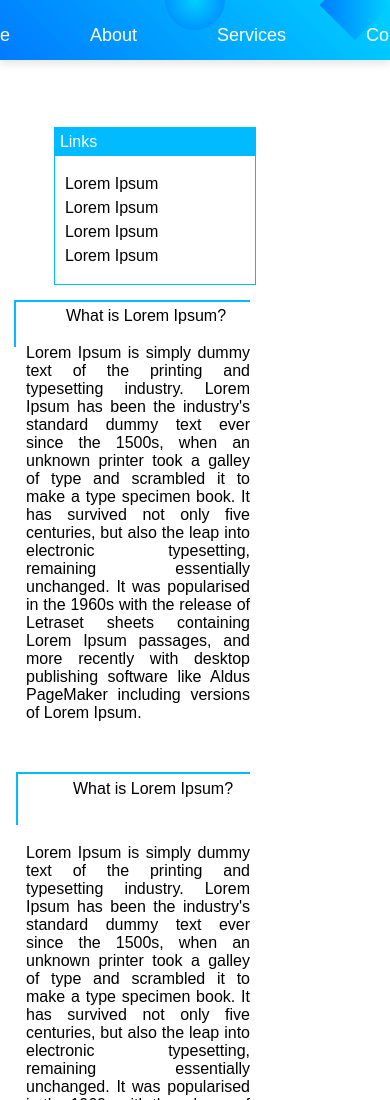
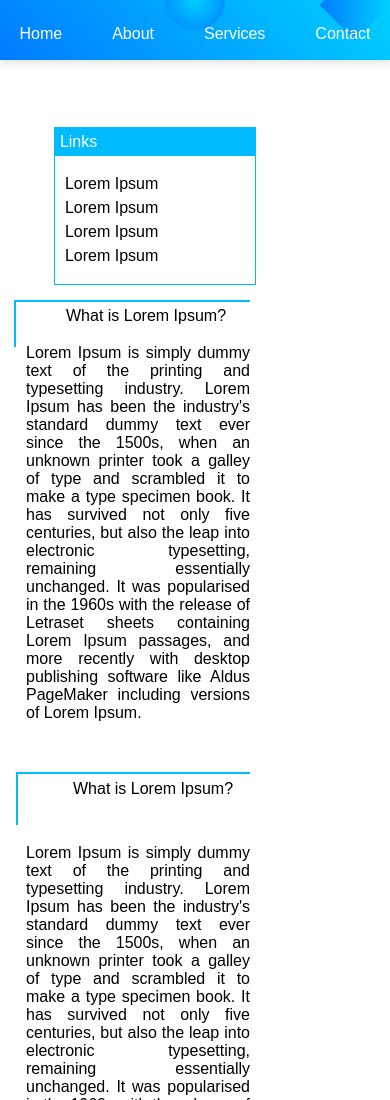
Before and after one commit to Mohammadsoleiman/PRODIGY_WD_01, a plain HTML site: page index.html in a window 390 px wide. Shown: the top 1100 px of the page. Drawn offline with Linux system fonts and the light colour scheme.

Commit message:
responsive 412

```diff
--- a/styles.css
+++ b/styles.css
@@ -243,3 +243,17 @@ margin-top: 200px;}
 
 
 }
+
+@media (max-width: 412px){
+
+    nav ul li a {
+        text-decoration: none;
+        color: white;
+        font-size: 16px;
+        padding: 5px 5px;
+        transition: color 0.3s;
+
+
+
+    }
+}
```
